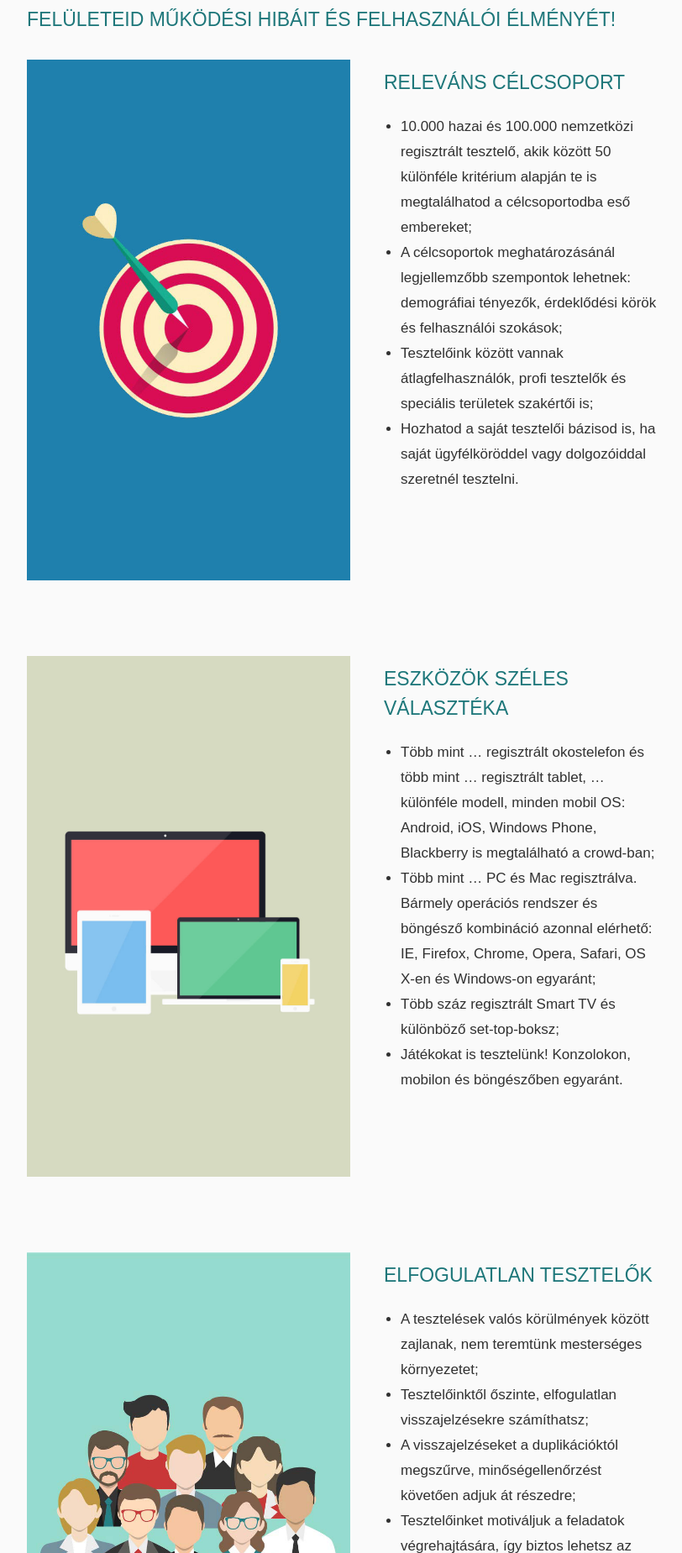
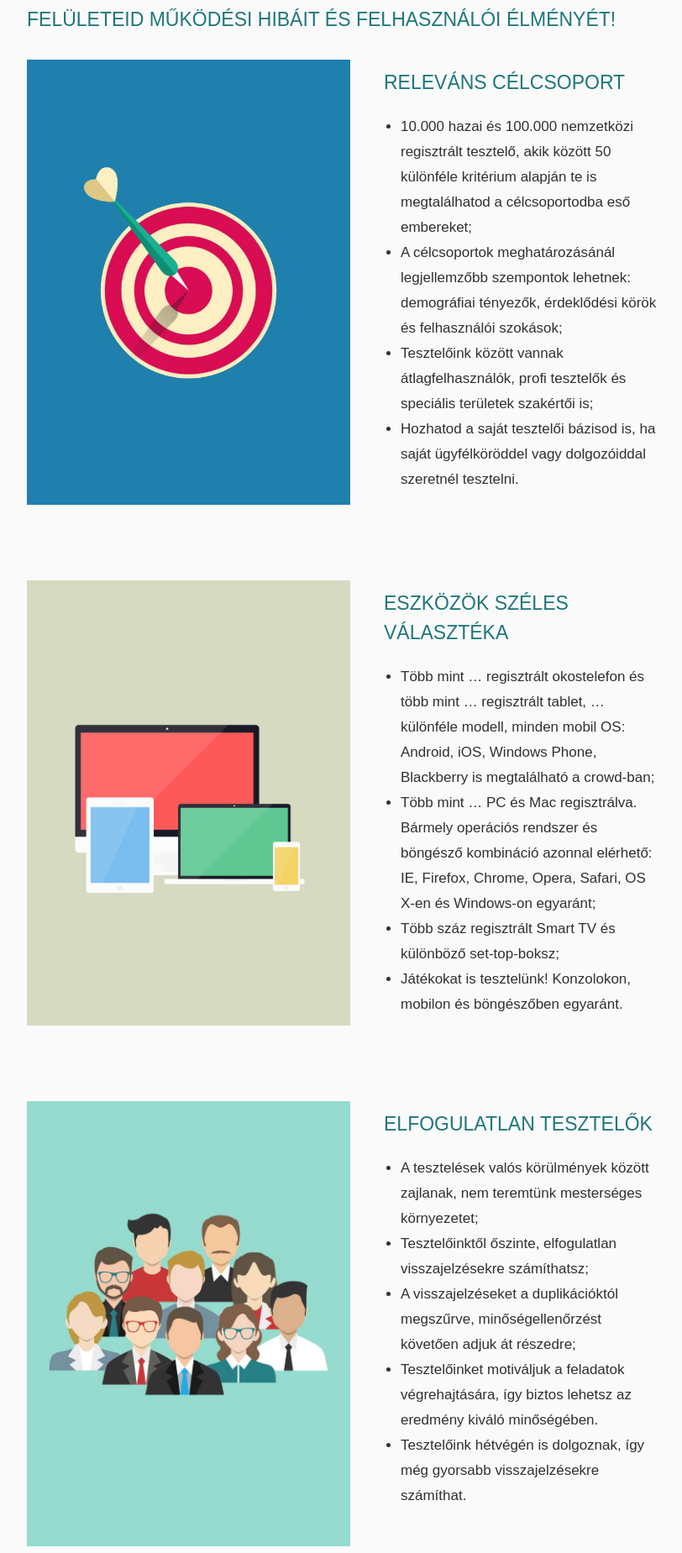
Before and after one commit to Testbirds-HU/TB, a PHP site: page /elonyok.html in a window 1280 px wide. Shown: the part 306-2155 px from the top of the page at 84% size, without its empty margins (223-1035 px from the left). Run offline with PHP 8.4, Linux system fonts and the light colour scheme; style sheets or scripts are compiled from the project's sources; some libraries are stand-ins or nearby versions; some web fonts are replaced.

Commit message:
elonyok placeholder size

```diff
--- a/css/merge.css
+++ b/css/merge.css
@@ -1113,25 +1113,25 @@ footer {
       margin-top: 90px; }
       .elonyok .articletitle .container .row #placeholder1 {
         background-image: url("../img/target.jpg");
-        height: 620px;
+        height: 530px;
         background-repeat: no-repeat;
         background-position: center;
         background-size: cover; }
       .elonyok .articletitle .container .row #placeholder2 {
         background-image: url("../img/devices.jpg");
-        height: 620px;
+        height: 530px;
         background-repeat: no-repeat;
         background-position: center;
         background-size: cover; }
       .elonyok .articletitle .container .row #placeholder3 {
         background-image: url("../img/People.jpg");
-        height: 620px;
+        height: 530px;
         background-repeat: no-repeat;
         background-position: center;
         background-size: cover; }
       .elonyok .articletitle .container .row #placeholder4 {
         background-image: url("../img/answers.jpg");
-        height: 620px;
+        height: 530px;
         background-repeat: no-repeat;
         background-position: center;
         background-size: cover; }
```
Also changed, not shown: sass/elonyok.sass (+4 -4 lines).
